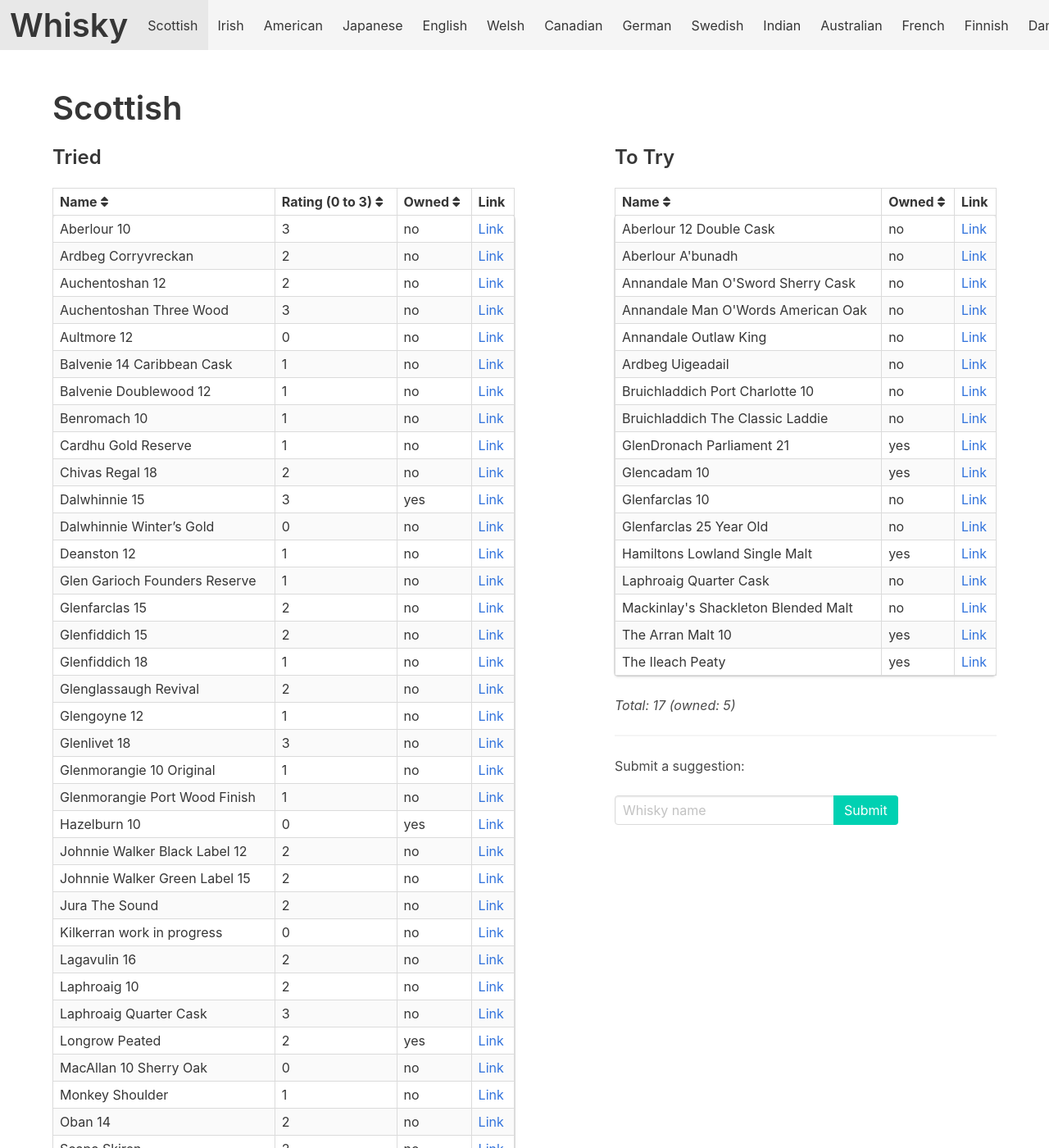
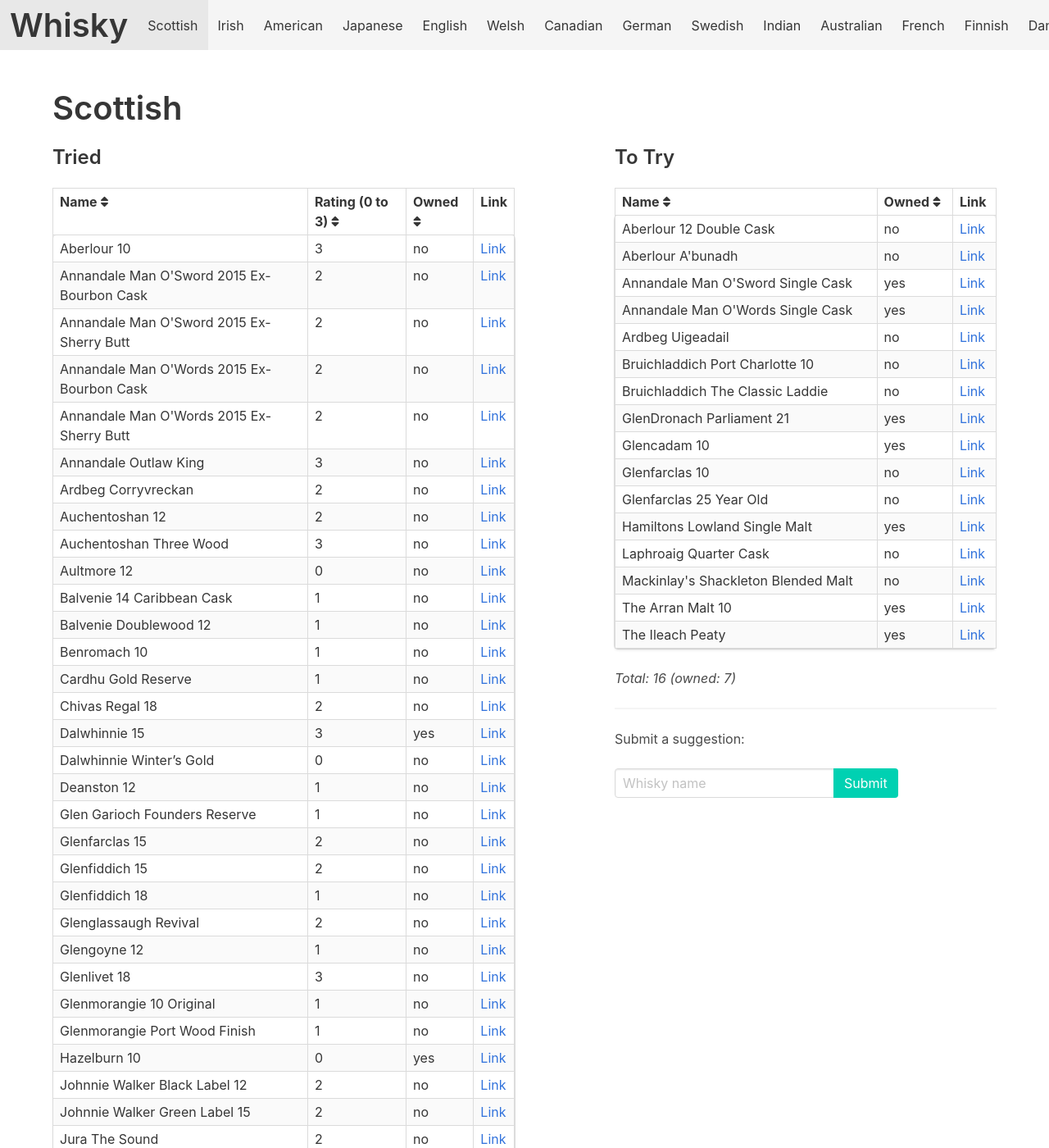
Before and after one commit to grega/whisky, a Jekyll site: the page built from scottish.html, in a window 1280 px wide and 1400 px high. Shown: the whole window at 82% size. Built offline with Jekyll 4.4.1, drawn with Linux system fonts in a browser that asks for light colours; nearby versions of some CDN libraries; some of the changed text lies outside the part shown.

Commit message:
Update Annandale scotch

```diff
--- a/_data/scottish/to_try.yml
+++ b/_data/scottish/to_try.yml
@@ -16,7 +16,8 @@
 - name: Glenfarclas 25 Year Old
 - name: Bruichladdich Port Charlotte 10
 - name: Bruichladdich The Classic Laddie
-- name: Annandale Man O'Sword Sherry Cask
-- name: Annandale Man O'Words American Oak
-- name: Annandale Outlaw King
 - name: Mackinlay's Shackleton Blended Malt
+- name: Annandale Man O'Sword Single Cask
+  owned: true
+- name: Annandale Man O'Words Single Cask
+  owned: true
--- a/_data/scottish/tried.yml
+++ b/_data/scottish/tried.yml
@@ -130,3 +130,18 @@
 
 - name: Laphroaig Quarter Cask
   rating: 3
+
+- name: Annandale Man O'Sword 2015 Ex-Sherry Butt
+  rating: 2
+
+- name: Annandale Man O'Words 2015 Ex-Sherry Butt
+  rating: 2
+
+- name: Annandale Man O'Sword 2015 Ex-Bourbon Cask
+  rating: 2
+
+- name: Annandale Man O'Words 2015 Ex-Bourbon Cask
+  rating: 2
+
+- name: Annandale Outlaw King
+  rating: 3
```
